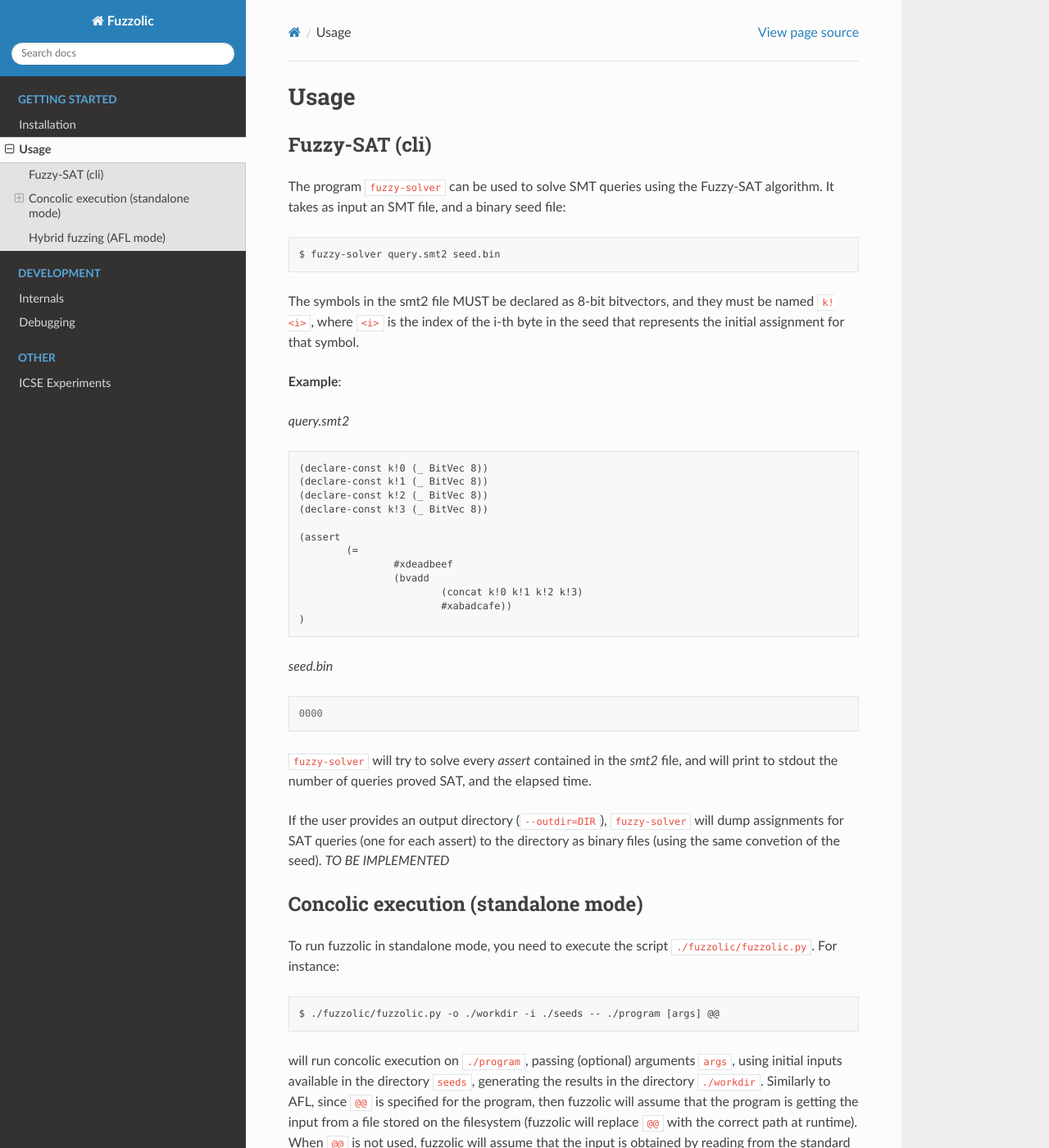
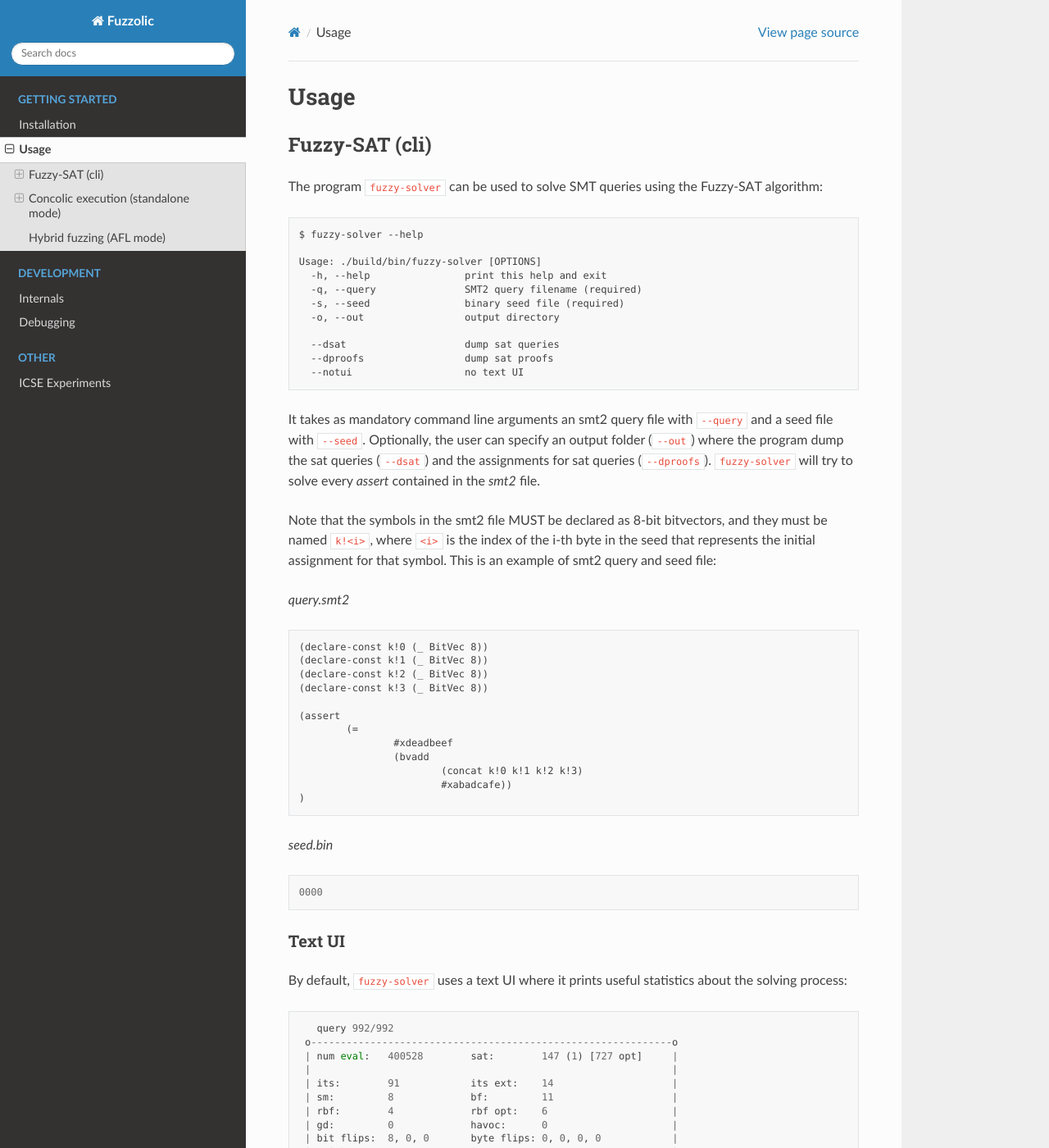
Before and after one commit to season-lab/fuzzolic, a Sphinx documentation site: the page built from docs/usage.md, in a window 1280 px wide and 1400 px high. Shown: the whole window at 82% size. Built offline with Sphinx 7.4.7 and the Read the Docs theme 2.0.0, drawn with Linux system fonts in a browser that asks for light colours; some of the changed text lies outside the part shown.

Commit message:
fuzzy-solver docs (cont)

````diff
--- a/docs/usage.md
+++ b/docs/usage.md
@@ -2,15 +2,25 @@
 
 ## Fuzzy-SAT (cli)
 
-The program `fuzzy-solver` can be used to solve SMT queries using the Fuzzy-SAT algorithm. It takes as input an SMT file, and a binary seed file:
+The program `fuzzy-solver` can be used to solve SMT queries using the Fuzzy-SAT algorithm:
 
 ```
-$ fuzzy-solver query.smt2 seed.bin
+$ fuzzy-solver --help
+
+Usage: ./build/bin/fuzzy-solver [OPTIONS]
+  -h, --help                print this help and exit
+  -q, --query               SMT2 query filename (required)
+  -s, --seed                binary seed file (required)
+  -o, --out                 output directory
+
+  --dsat                    dump sat queries
+  --dproofs                 dump sat proofs
+  --notui                   no text UI
 ```
 
-The symbols in the smt2 file MUST be declared as 8-bit bitvectors, and they must be named `k!<i>`, where `<i>` is the index of the i-th byte in the seed that represents the initial assignment for that symbol.
+It takes as mandatory command line arguments an smt2 query file with `--query` and a seed file with `--seed`. Optionally, the user can specify an output folder (`--out`) where the program dump the sat queries (`--dsat`) and the assignments for sat queries (`--dproofs`). `fuzzy-solver` will try to solve every _assert_ contained in the _smt2_ file.
 
-**Example**:
+Note that the symbols in the smt2 file MUST be declared as 8-bit bitvectors, and they must be named `k!<i>`, where `<i>` is the index of the i-th byte in the seed that represents the initial assignment for that symbol. This is an example of smt2 query and seed file:
 
 _query.smt2_
 ``` smt2
@@ -33,9 +43,31 @@ _seed.bin_
 0000
 ```
 
-`fuzzy-solver` will try to solve every _assert_ contained in the _smt2_ file, and will print to stdout the number of queries proved SAT, and the elapsed time.
+#### Text UI
 
-If the user provides an output directory (`--outdir=DIR`), `fuzzy-solver` will dump assignments for SAT queries (one for each assert) to the directory as binary files (using the same convetion of the seed). *TO BE IMPLEMENTED*
+By default, `fuzzy-solver` uses a text UI where it prints useful statistics about the solving process:
+```
+   query 992/992
+ o-------------------------------------------------------------o
+ | num eval:   400528        sat:        147 (1) [727 opt]     |
+ |                                                             |
+ | its:        91            its ext:    14                    |
+ | sm:         8             bf:         11                    |
+ | rbf:        4             rbf opt:    6                     |
+ | gd:         0             havoc:      0                     |
+ | bit flips:  8, 0, 0       byte flips: 0, 0, 0, 0            |
+ | arithms:    0             ints:       0                     |
+ | multigoal:  5             fallbacks:  164 (1120)si (115)nt  |
+ |                                                             |
+ | # confl:          1203    # univ def:          0            |
+ | confl cache size: 198     ast info cache size: 5378         |
+ | num timeouts:     0       ast info cache hits: 6387         |
+ |                                                             |
+ | avg eval time: 1.293 usec                                   |
+ o-------------------------------------------------------------o
+```
+
+[...]
 
 ## Concolic execution (standalone mode)
 
````
Also changed, not shown: docs/icse-experiments.md (+37 -2 lines).
